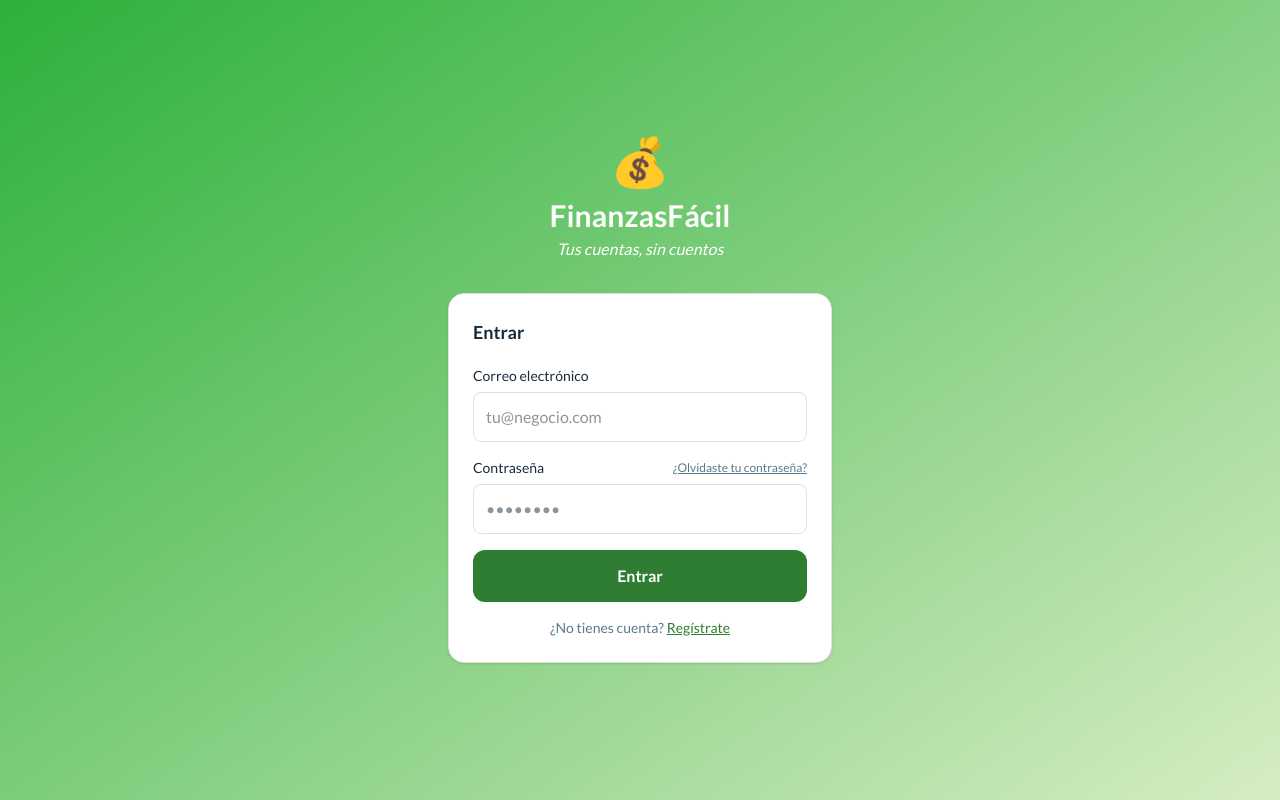
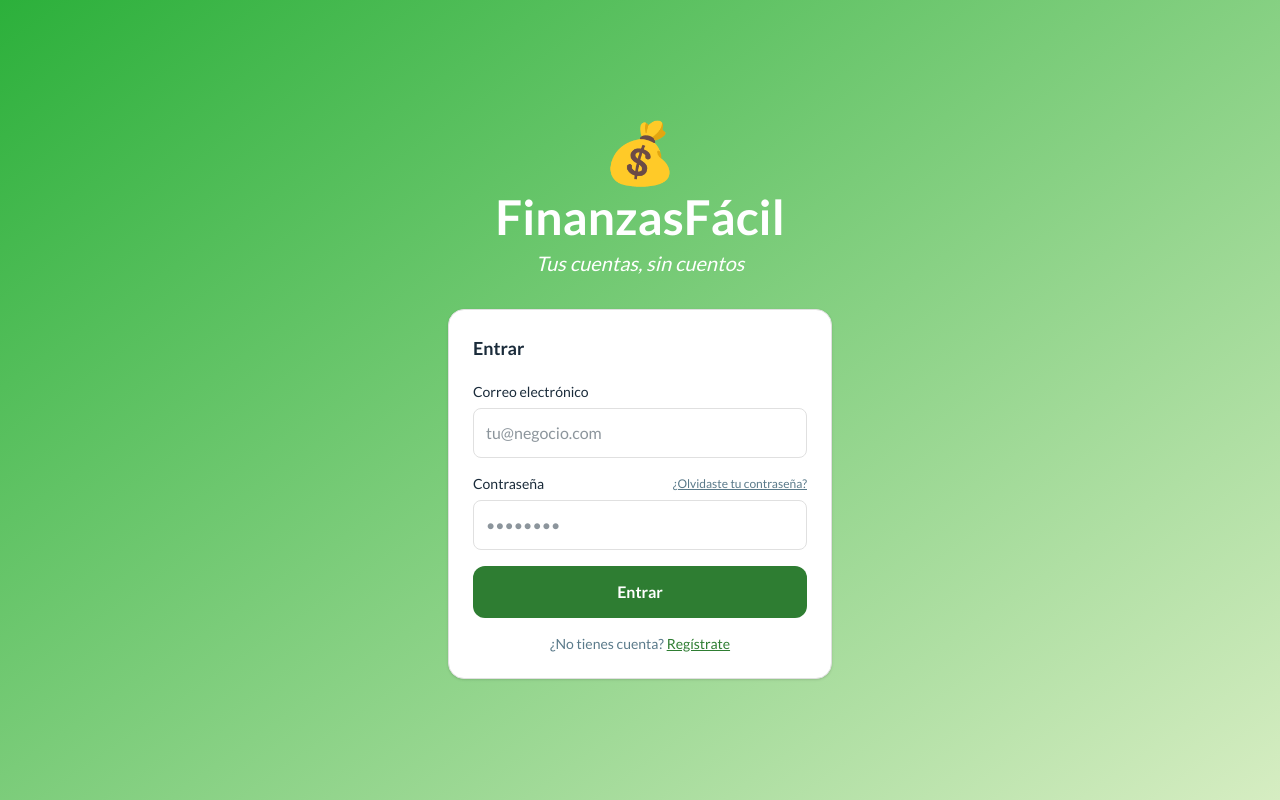
Before and after one commit to a-rosemary-p/finanzas-facil, a Next.js app: page /login in a window 1280 px wide. Built offline with nearby package versions, Linux system fonts and the light colour scheme.

Commit message:
fix: logo y tagline aun mas grandes

```diff
--- a/app/(auth)/login/page.tsx
+++ b/app/(auth)/login/page.tsx
@@ -110,11 +110,11 @@ export default function LoginPage() {
 
         {/* Logo */}
         <div className="text-center mb-8">
-          <div className="text-5xl mb-3">💰</div>
-          <h1 className="text-3xl font-bold" style={{ color: '#fff' }}>
+          <div className="text-6xl mb-3">💰</div>
+          <h1 className="text-5xl font-bold" style={{ color: '#fff' }}>
             FinanzasFácil
           </h1>
-          <p className="text-base italic mt-1" style={{ color: '#fff' }}>
+          <p className="text-xl italic mt-2" style={{ color: '#fff' }}>
             Tus cuentas, sin cuentos
           </p>
         </div>
```
